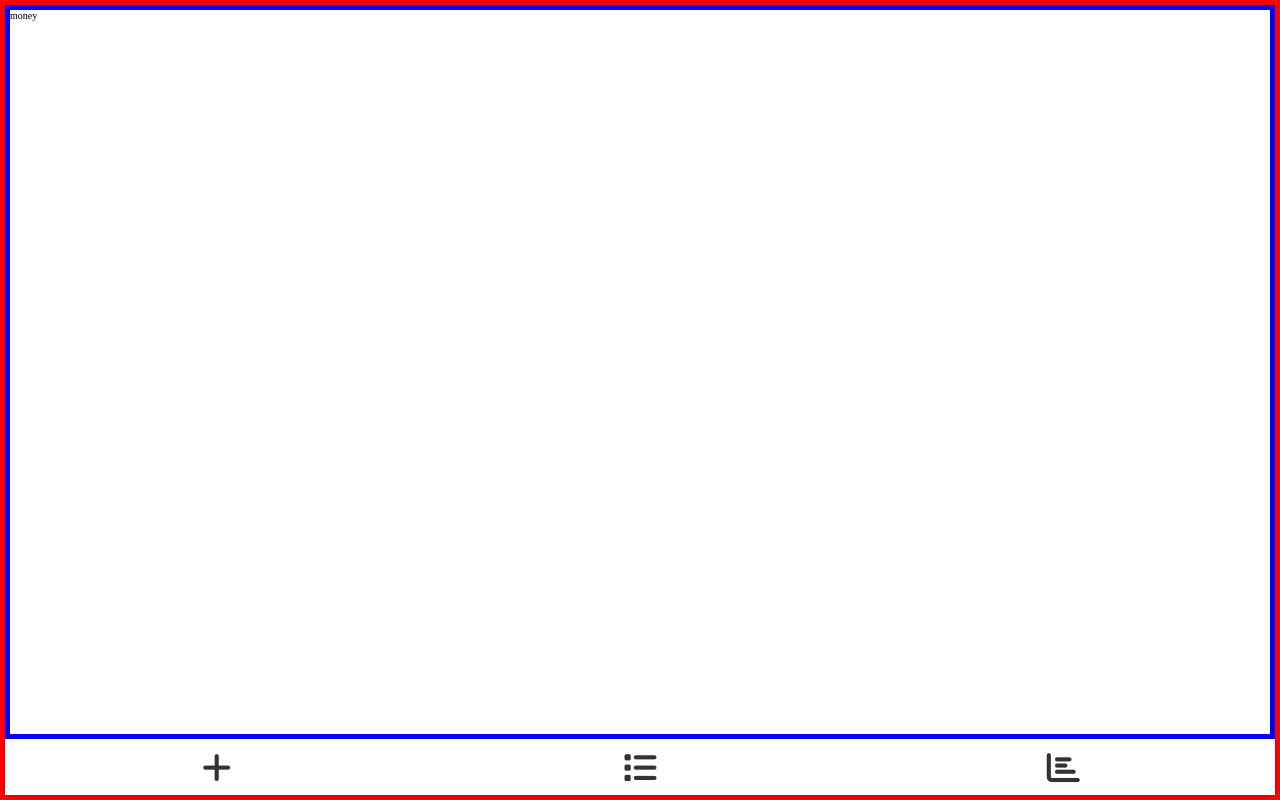
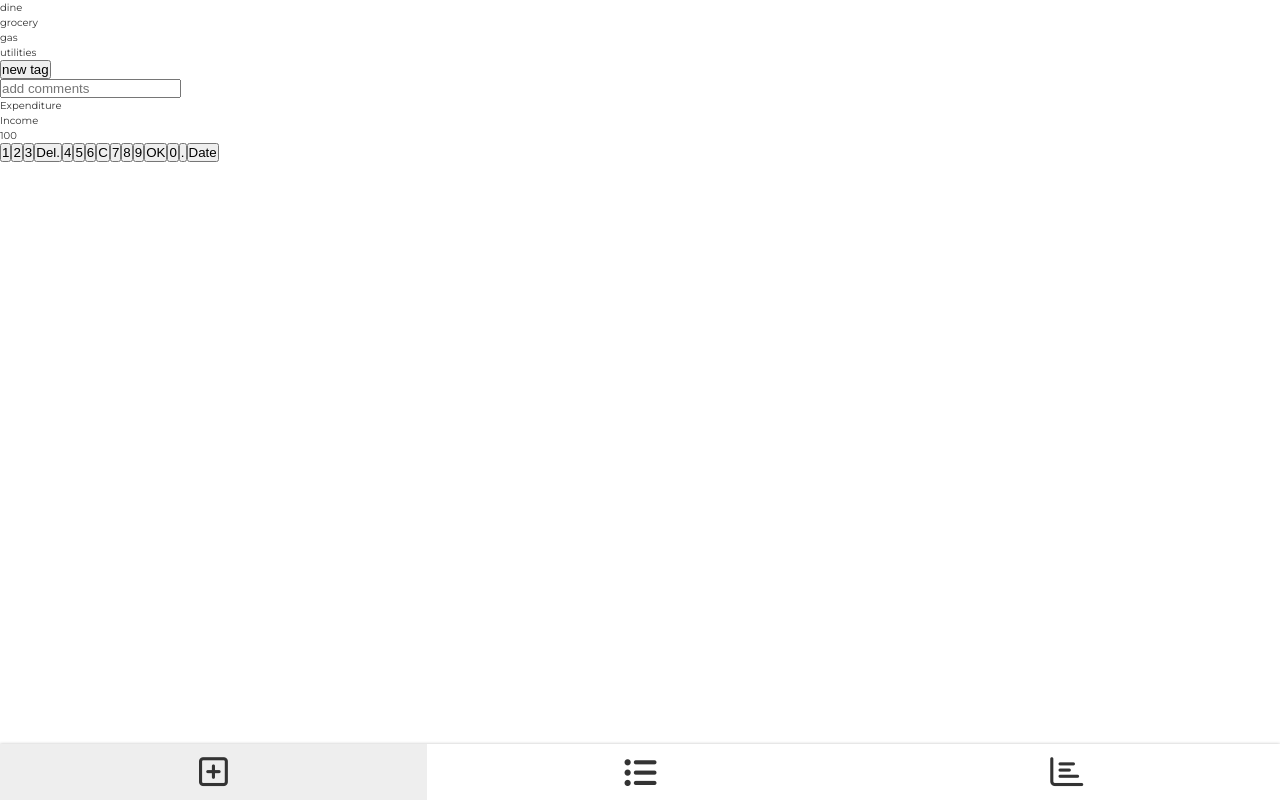
Before and after one commit to lavaboy1738/xpensity-vue, a Vue app: page /#/money in a window 1280 px wide. Built offline with nearby package versions, Linux system fonts and the light colour scheme.

Commit message:
adding global styles and variables, strcture the money section

```diff
--- a/public/index.html
+++ b/public/index.html
@@ -3,14 +3,12 @@
   <head>
     <meta charset="utf-8">
     <meta http-equiv="X-UA-Compatible" content="IE=edge">
-    <meta name="viewport" content="width=device-width,initial-scale=1.0">
+    <meta name="viewport" content="width=device-width,initial-scale=1,minimum-scale=1,maximum-scale=1,user-scalable=no,viewport-fit=cover">
     <link rel="icon" href="<%= BASE_URL %>favicon.ico">
-    <title><%= htmlWebpackPlugin.options.title %></title>
+    <title>Xpensity - Secure the bag</title>
+    <link href="https://fonts.googleapis.com/css2?family=Montserrat&display=swap" rel="stylesheet">
   </head>
   <body>
-    <noscript>
-      <strong>We're sorry but <%= htmlWebpackPlugin.options.title %> doesn't work properly without JavaScript enabled. Please enable it to continue.</strong>
-    </noscript>
     <div id="app"></div>
     <!-- built files will be auto injected -->
   </body>
--- a/src/App.vue
+++ b/src/App.vue
@@ -1,5 +1,5 @@
 <template>
-  <div>
+  <div id="app">
     <router-view></router-view>
   </div>
 </template>
@@ -7,24 +7,13 @@
 
 
 <style lang="scss">
+@import "~@/assets/style/reset.scss";
+@import "~@/assets/style/helper.scss";
 #app {
-  font-family: Avenir, Helvetica, Arial, sans-serif;
+  font-family: $primary-font;
   -webkit-font-smoothing: antialiased;
   -moz-osx-font-smoothing: grayscale;
-  text-align: center;
-  color: #2c3e50;
-}
-
-body{
-  font-size: 10px;
-}
-
-*{
-  margin: 0;
-  padding: 0;
-  box-sizing: border-box;
-  text-decoration: none;
-  color: inherit;
+  color: #333333;
 }
 
 </style>
--- /dev/null
+++ b/src/assets/style/helper.scss
@@ -0,0 +1,2 @@
+$primary-font: 'Montserrat', sans-serif;
+$primary-color: #e8b7d0;
--- /dev/null
+++ b/src/assets/style/reset.scss
@@ -0,0 +1,15 @@
+body{
+    font-size: 10px;
+    line-height: 1.5;
+  }
+
+  *{
+    margin: 0;
+    padding: 0;
+    box-sizing: border-box;
+  }
+
+  a{
+    text-decoration: none;
+    color: inherit;
+  }
--- a/src/components/Nav.vue
+++ b/src/components/Nav.vue
@@ -1,8 +1,8 @@
 <template>
     <div class="nav">
-      <router-link to="/money" class="item" ><i class="fas fa-plus"></i></router-link>
-      <router-link to="/tags" class="item" ><i class="fas fa-list"></i></router-link>
-      <router-link to="/stats" class="item" ><i class="fas fa-chart-bar"></i></router-link>
+      <router-link to="/money" class="item" active-class="selected" ><i class="far fa-plus-square"></i></router-link>
+      <router-link to="/tags" class="item" active-class="selected" ><i class="fas fa-list-ul"></i></router-link>
+      <router-link to="/stats" class="item" active-class="selected" ><i class="far fa-chart-bar"></i></router-link>
     </div>
 </template>
 
@@ -22,9 +22,13 @@
         justify-content: center;
         align-items: center;
         height: 5.6em;
+
+        &.selected{
+            background-color: #eeeeee
+        }
     }
 }
-.fas{
+.fas, .far{
     font-size: 3.3em;
     color: #333333;
 }
--- a/src/components/layout.vue
+++ b/src/components/layout.vue
@@ -17,14 +17,14 @@ export default {
 
 <style lang="scss" scoped>
 .nav-wrapper{
-    border: 5px solid red;
+    // border: 5px solid red;
     display: flex;
     flex-direction: column;
     height: 100vh;
 }
 
 .content{
-    border: 5px solid blue;
+    // border: 5px solid blue;
     overflow: auto;
     flex-grow: 1;
 }
--- a/src/views/Money.vue
+++ b/src/views/Money.vue
@@ -1,7 +1,46 @@
 <template>
     <div>
         <layout>
-            <p>money</p>
+            <div class="tags">
+                <ul class="current-tags">
+                    <li class="tag">dine</li>
+                    <li class="tag">grocery</li>
+                    <li class="tag">gas</li>
+                    <li class="tag">utilities</li>
+                </ul>
+                <div class="new-tag">
+                    <button>new tag</button>
+                </div>
+            </div>
+            <div class="comments">
+                <input type="text" placeholder="add comments">
+            </div>
+            <div class="types">
+                <ul>
+                    <li class="type">Expenditure</li>
+                    <li class="type">Income</li>
+                </ul>
+            </div>
+            <div class="numpad">
+                <div class="display-number">100</div>
+                <div class="numpad-buttons">
+                    <button class="numpad-button">1</button>
+                    <button class="numpad-button">2</button>
+                    <button class="numpad-button">3</button>
+                    <button class="numpad-button">Del.</button>
+                    <button class="numpad-button">4</button>
+                    <button class="numpad-button">5</button>
+                    <button class="numpad-button">6</button>
+                    <button class="numpad-button">C</button>
+                    <button class="numpad-button">7</button>
+                    <button class="numpad-button">8</button>
+                    <button class="numpad-button">9</button>
+                    <button class="numpad-button">OK</button>
+                    <button class="numpad-button">0</button>
+                    <button class="numpad-button">.</button>
+                    <button class="numpad-button">Date</button>
+                </div>
+            </div>
         </layout>
     </div>
 </template>
```
